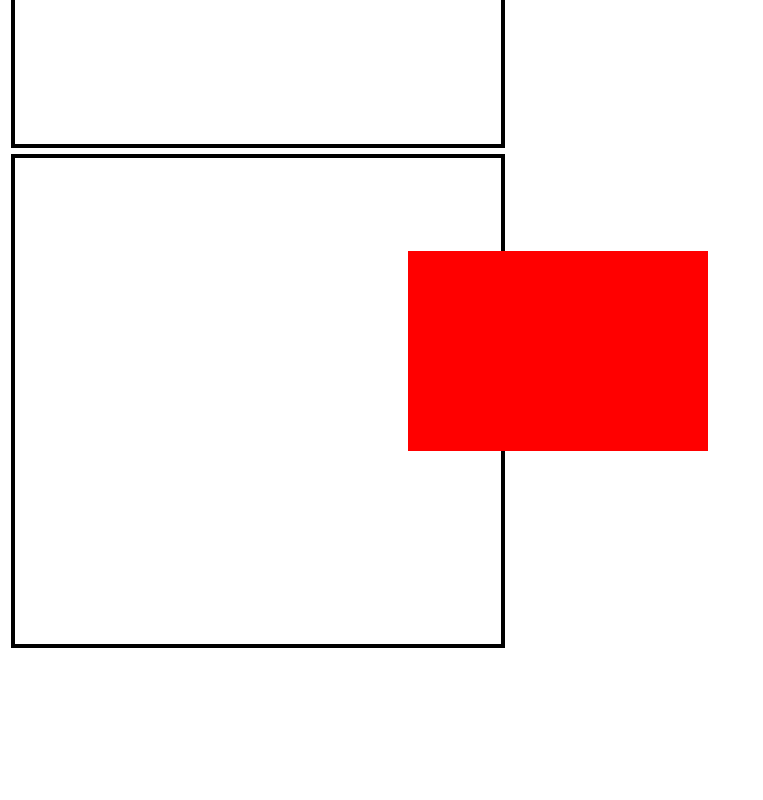
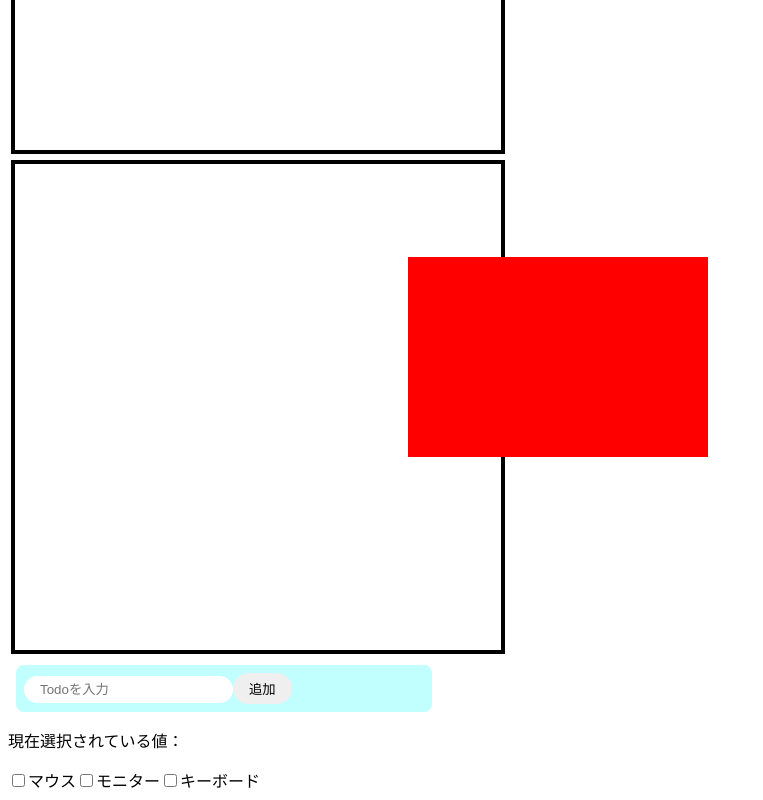
Before and after one commit to roshiwata/react_seat_pj, a React (Create React App) app in the folder seat_visual/: page / in a window 1280 px wide. Shown: the part 503-1303 px from the top of the page, without its empty margins (0-763 px from the left). Before the commit the page ends 1162 px from the top, so only its background shows below. Built offline with nearby package versions, Linux system fonts and the light colour scheme.

Commit message:
Added checkbox

```diff
--- a/seat_visual/src/App.jsx
+++ b/seat_visual/src/App.jsx
@@ -1,11 +1,22 @@
-// import ReactDOM from "react-dom";
 import { Layer, Rect, Stage } from "react-konva";
 import { Comp } from "./component/comp.jsx";
+import { InputConditions } from "./component/InputConditions.jsx";
+import React, { useState } from "react";
+import "./styles.css";
+import { SelectCheckBox } from "./component/SelectCheckBox.jsx";
 
 export const App = () => {
     const onClickButton = () => {
         alert("user1");
     };
+
+    const [todoText, settodoText] = useState("");
+    const onChangeTodoText = (event) => settodoText(event.target.value);
+
+    const onClickAdd = () => {
+        settodoText("TTT");
+      };
+
     return (
         <>
             <div>
@@ -23,8 +34,14 @@ export const App = () => {
 
             <Comp/>
 
+            <InputConditions
+                todoText={todoText}
+                onChange={onChangeTodoText}
+                onClick={onClickAdd}
+            />
+
+            <SelectCheckBox/>
+
         </>
     );
 };
-
-// ReactDOM.render(<App />, document.getElementById("root"));
--- /dev/null
+++ b/seat_visual/src/component/InputConditions.jsx
@@ -0,0 +1,21 @@
+import React, { useState } from "react";
+
+
+const style = {
+  backgroundColor: "#c1ffff",
+  width: "400px",
+  minheight: "30px",
+  borderRadius: "8px",
+  padding: "8px",
+  margin: "8px"
+};
+
+export const InputConditions = (props) => {
+  const { todoText, onChange, onClick } = props;
+  return (
+    <div style={style} className="input-area">
+      <input placeholder="Todoを入力" value={todoText} onChange={onChange} />
+      <button onClick={onClick}>追加</button>
+    </div>
+  );
+};
--- /dev/null
+++ b/seat_visual/src/component/SelectCheckBox.jsx
@@ -0,0 +1,51 @@
+import React, { useState } from "react";
+
+
+export const SelectCheckBox = () => {
+  const [checkedValues, setCheckedValues] = useState([]);
+
+  const handleChange = (e) => {
+    if (checkedValues.includes(e.target.value)) {
+      setCheckedValues(
+        checkedValues.filter((checkedValue) => checkedValue !== e.target.value)
+      );
+    } else {
+      setCheckedValues([...checkedValues, e.target.value]);
+    }
+  };
+
+  return (
+    <div className="App">
+      <p>
+        現在選択されている値：<b>{checkedValues.join("、")}</b>
+      </p>
+      <label>
+        <input
+          type="checkbox"
+          value="マウス"
+          onChange={handleChange}
+          checked={checkedValues.includes("マウス")}
+        />
+        マウス
+      </label>
+      <label>
+        <input
+          type="checkbox"
+          value="モニター"
+          onChange={handleChange}
+          checked={checkedValues.includes("モニター")}
+        />
+        モニター
+      </label>
+      <label>
+        <input
+          type="checkbox"
+          value="キーボード"
+          onChange={handleChange}
+          checked={checkedValues.includes("キーボード")}
+        />
+        キーボード
+      </label>
+    </div>
+  );
+};
--- /dev/null
+++ b/seat_visual/src/styles.css
@@ -0,0 +1,67 @@
+body {
+    font-family: sans-serif;
+  }
+
+  input {
+    border-radius: 16px;
+    border: none;
+    padding: 6px 16px;
+    outline: none;
+  }
+
+  button {
+    border-radius: 16px;
+    border: none;
+    padding: 6px 16px;
+    outline: none;
+  }
+
+  button:hover {
+    background-color: #ff7fff;
+    color: #fff;
+    cursor: pointer;
+  }
+
+  li {
+    margin-right: 8px;
+  }
+
+  /* .input-area {
+    background-color: #c1ffff;
+    width: 400px;
+    min-height: 30px;
+    padding: 8px;
+    margin: 8px;
+    border-radius: 8px;
+  } */
+
+  .incomplete-area {
+    background-color: #c6ffe2;
+    width: 400px;
+    min-height: 200px;
+    padding: 8px;
+    margin: 8px;
+    border-radius: 8px;
+  }
+
+  .complete-area {
+    background-color: #ffffe0;
+    width: 400px;
+    min-height: 200px;
+    padding: 8px;
+    margin: 8px;
+    border-radius: 8px;
+  }
+
+  .title {
+    text-align: center;
+    margin-top: 0;
+    font-weight: bold;
+    color: #666;
+  }
+
+  .list-row {
+    display: flex;
+    align-items: center;
+    padding-bottom: 4px;
+  }
```
Also changed, not shown: seat_visual/src/index.js (+0 -9 lines).
